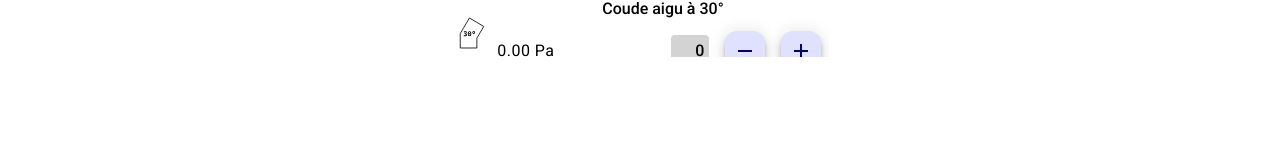
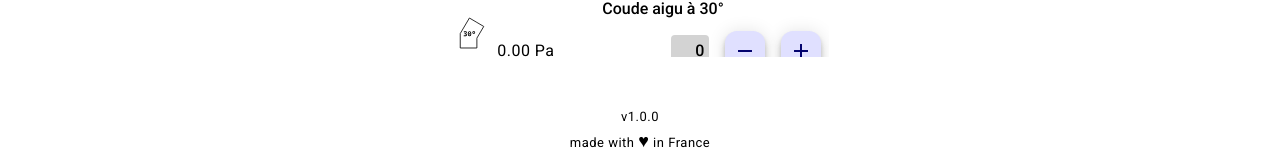
Before and after one commit to LudovicLeBris/DuctCalculator, an Angular app: page /apd-selector in a window 1280 px wide. Shown: the part 711-879 px from the top of the page. Before the commit the page ends 800 px from the top, so only its background shows below. Built offline with nearby package versions, Linux system fonts and the light colour scheme.

Commit message:
feat(style) adding footer

```diff
--- a/src/app/app.component.css
+++ b/src/app/app.component.css
@@ -1,3 +1,17 @@
+.main-container {
+  display: flex;
+  flex-direction: column;
+  min-height: 100%;
+}
+
+p {
+  margin-bottom: 0;
+}
+
+main {
+  flex-grow: 2;
+}
+
 @media (min-width: 640px) {
   main {
     margin:  0 12%;
@@ -21,3 +35,14 @@
     margin:  0 34%;
   }
 }
+
+footer {
+  text-align: center;
+  margin-top: 16px;
+  padding: 16px;
+  font-size: small ;
+}
+
+.hearth {
+  font-size: large;
+}
--- a/src/app/app.component.html
+++ b/src/app/app.component.html
@@ -1,3 +1,4 @@
+<div class="main-container">
   <header>
     <nav>
       <mat-toolbar>
@@ -22,3 +23,9 @@
   <main>
     <router-outlet></router-outlet>
   </main>
+
+  <footer>
+    <p>v1.0.0</p>
+    <p>made with <span class="hearth">&hearts;</span> in France</p>
+  </footer>
+</div>
```
Lines whose indentation alone changed are shown as unchanged.
